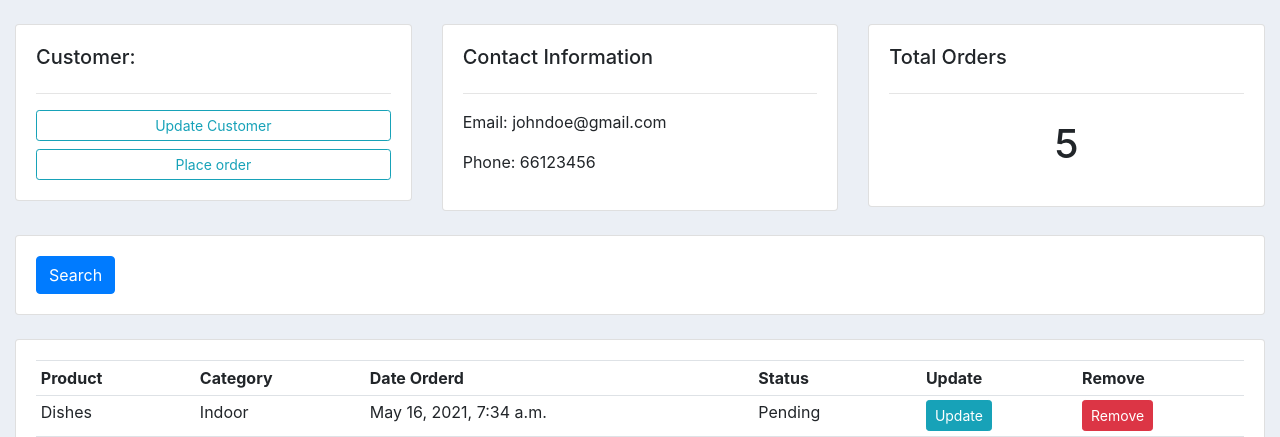
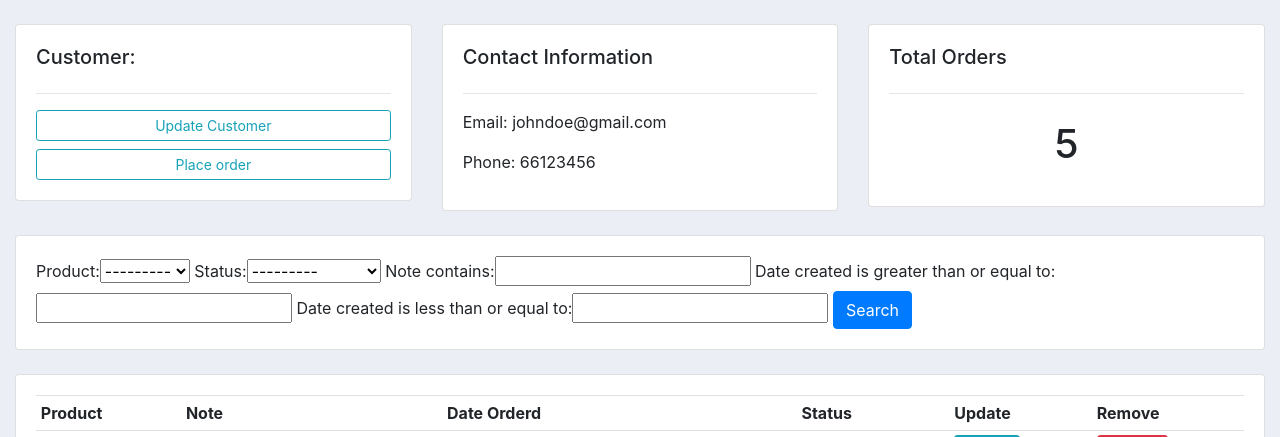
Before and after one commit to SamyakLuitel/CRM, a Django app: page /customer/2/ in a window 1280 px wide. Shown: the part 56-493 px from the top of the page. Run offline with Django 3.2, Linux system fonts and the light colour scheme; data comes from the database, SQL or seed files in the repository; both versions use the stored data as it was after the commit; some libraries are stand-ins or nearby versions.

Commit message:
filter funtionality added

```diff
--- /dev/null
+++ b/crm/accounts/filters.py
@@ -0,0 +1,13 @@
+import django_filters
+from django_filters import DateFilter, CharFilter
+from .models import *
+
+class OrderFilter(django_filters.FilterSet):
+    start_date = DateFilter(field_name="date_created",lookup_expr="gte")
+    end_date = DateFilter(field_name="date_created",lookup_expr="lte")
+    note = CharFilter(field_name='note', lookup_expr='icontains')
+
+    class Meta:
+        model = Order
+        fields = '__all__'
+        exclude = ['customer','date_created']
--- a/crm/accounts/models.py
+++ b/crm/accounts/models.py
@@ -47,6 +47,7 @@ class Order(models.Model):
         )
     date_created = models.DateTimeField(auto_now_add=True, null =True)
     status  = models.CharField(max_length= 200, null = True, choices = STATUS)
+    note = models.CharField(max_length=1000, null=True)
 
     def __str__(self):
         return (self.product.name +" order by " + self.customer.name)
--- a/crm/accounts/templates/accounts/customer.html
+++ b/crm/accounts/templates/accounts/customer.html
@@ -39,7 +39,7 @@
 	<div class="col">
 		<div class="card card-body">
 			<form method="get">
-
+				{{myFilter.form}}
 		    <button class="btn btn-primary" type="submit">Search</button>
 		  </form>
 		</div>
@@ -54,7 +54,7 @@
 			<table class="table table-sm">
 				<tr>
 					<th>Product</th>
-					<th>Category</th>
+					<th>Note</th>
 					<th>Date Orderd</th>
 					<th>Status</th>
 					<th>Update</th>
@@ -63,7 +63,7 @@
 				{% for order in orders%}
 					<tr>
 						<td>{{order.product}}</td>
-						<td>{{order.product.category}}</td>
+						<td>{{order.note}}</td>
 						<td>{{order.date_created}}</td>
 						<td>{{order.status}}</td>
 						<td><a class ="btn btn-sm btn-info" href="">Update</a></td>
--- a/crm/accounts/views.py
+++ b/crm/accounts/views.py
@@ -3,6 +3,7 @@ from django.http import HttpResponse
 from django.forms import inlineformset_factory
 from .models import *
 from .forms import OrderForm
+from .filters import OrderFilter
 # Create your views here.
 
 
@@ -29,8 +30,10 @@ def customer(request, pk_test):
     customer = Customer.objects.get(id=pk_test)
     orders = customer.order_set.all()
     order_count = orders.count()
+    myFilter = OrderFilter(request.GET, queryset=orders)
+    orders =myFilter.qs
     context = {'customer': customer,
-               'orders': orders, 'order_count': order_count}
+               'orders': orders, 'order_count': order_count,'myFilter':myFilter}
     return render(request, 'accounts/customer.html', context)
 
 
--- a/crm/crm/settings.py
+++ b/crm/crm/settings.py
@@ -38,6 +38,7 @@ INSTALLED_APPS = [
     'django.contrib.messages',
     'django.contrib.staticfiles',
     'accounts',
+    'django_filters',
 ]
 
 MIDDLEWARE = [
```
Also changed, not shown: crm/accounts/migrations/0006_order_note.py (added), crm/accounts/migrations/0007_alter_order_note.py (added), crm/db.sqlite3.
